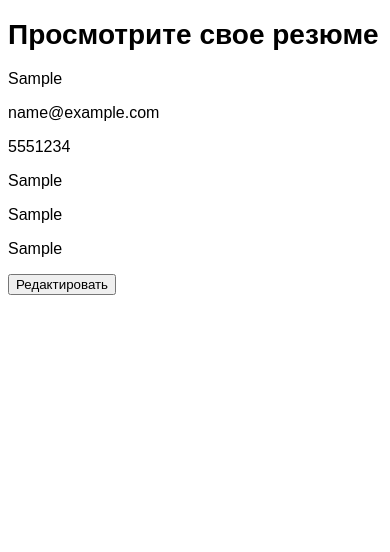
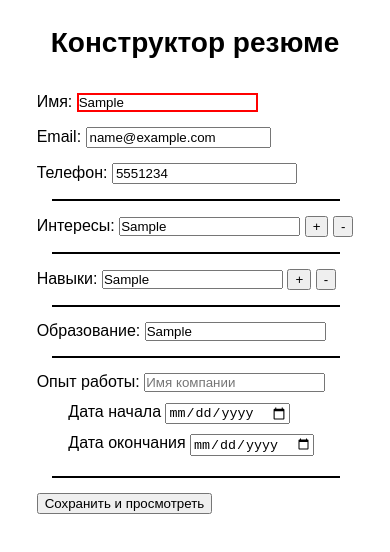
Before and after one commit to 1mpuryyyyy/qualifying_PROD, a website: page solution/building.html in a window 390 px wide. Both pictures are taken after typing "Sample", "name@example.com", "5551234", "Sample", "Sample", "Sample" into the empty fields and a click on the button "Сохранить и просмотреть". Drawn offline with nearby package versions, Linux system fonts and the light colour scheme.

Commit message:
add and remove buttons, connect with resume, calendar and pattern of phone

```diff
--- a/solution/building.html
+++ b/solution/building.html
@@ -12,33 +12,67 @@
     <form id="resume-form">
       <div>
         <label for="name">Имя:</label>
-        <input type="text" id="name" test-id="personal-info" name="name" required>
+        <input type="text" id="name" test-id="personal-info" name="name" placeholder="ФИО" required>
       </div>
+
       <div>
         <label for="email">Email:</label>
-        <input type="email" id="email" test-id="personal-info" name="email">
+        <input type="email" id="email" test-id="personal-info" placeholder="example@gmail.com" name="email">
       </div>
+
       <div>
-        <label for="phone">Телефон:</label>
-        <input type="tel" id="phone" test-id="personal-info" name="phone" required>
+        <label for="telephone">Телефон:</label>
+        <input type="tel" id="telephone" test-id="personal-info" name="telephone"
+               data-mask="phone"
+               placeholder="+7(977)777-77-77"
+               minlength=16 maxlength=16   required/>
       </div>
-      <div>
-        <label for="summary">Краткое описание:</label>
-        <textarea id="summary" name="summary" rows="5" cols="40" required></textarea>
+
+      <div class="br"></div>
+
+      <div class="inputs" id="summary_div">
+        <label for="summary">Интересы:</label>
+        <input type='text' id="summary" name="summary" placeholder="Ваше хобби" required>
+        <button class="create">+</button>
+        <button class="delete">-</button>
       </div>
-      <div>
+
+      <div class="br"></div>
+
+      <div class="inputs" id="skills_div">
         <label for="skills">Навыки:</label>
-        <input type="text" id="skills" name="skills" placeholder="Например, HTML, CSS, JS" required>
+        <input type="text" id="skills" name="skills" placeholder="Ваш стек или умения" required>
+        <button class="create">+</button>
+        <button class="delete">-</button>
       </div>
-      <div>
+
+      <div class="br"></div>
+
+      <div id="education_div">
         <label for="education">Образование:</label>
-        <input type="text" id="education" name="education" placeholder="Например, МГУ, факультет математики" required>
+        <input type="text" id="education" name="education" placeholder="Перечислите все виды" required>
       </div>
+
+      <div class="br"></div>
+
       <div>
         <label for="experience">Опыт работы:</label>
-        <input type="text" id="experience" name="experience" placeholder="Например, Google, веб-разработчик, 2 года"
+        <input type="text" id="experience" name="experience" placeholder="Имя компании"
                required>
+        <div class="experience">
+          <label for="start">
+            Дата начала
+            <input type="date" id="start" name="start" placeholder="Дата начала" required>
+          </label>
+
+          <label for="end">
+            Дата окончания
+            <input type="date" id="end" name="end" placeholder="Дата окончания" required>
+          </label>
+
+        </div>
       </div>
+      <div class="br"></div>
       <div>
         <button type="submit" id="submit">Сохранить и просмотреть</button>
       </div>
@@ -50,7 +84,7 @@
   <div>
     <p id="name-display"></p>
     <p id="email-display"></p>
-    <p id="phone-display"></p>
+    <p id="telephone-display"></p>
     <p id="summary-display"></p>
     <p id="skills-display"></p>
     <p id="education-display"></p>
@@ -62,4 +96,6 @@
 </div>
 </body>
 <script src="index.js"></script>
+<script src="./components/imask.js"></script>
+<script src="./components/main.js"></script>
 </html>
--- a/solution/index.js
+++ b/solution/index.js
@@ -3,49 +3,62 @@ function saveFormData() {
   // Получаем элементы формы по их id
   let name = document.getElementById("name");
   let email = document.getElementById("email");
-    let phone = document.getElementById("phone");
-    let summary = document.getElementById("summary");
-    let skills = document.getElementById("skills");
+  let phone = document.getElementById("telephone");
+
+  let summaryDiv = document.getElementById('summary_div');
+  let inputs_summary = summaryDiv.querySelectorAll('input');
+  let summary = '';
+  inputs_summary.forEach(function (input) {
+    summary += (input).value + ' ';
+  });
+
+  let skills_div = document.getElementById("skills_div");
+  let inputs_skills = skills_div.querySelectorAll('input');
+  let skills = '';
+  inputs_skills.forEach(function (input) {
+    skills += (input).value + ' ';
+  });
+
   let education = document.getElementById("education");
   let experience = document.getElementById("experience");
 
   // Сохраняем значения элементов формы в local storage с ключами, соответствующими их id
   localStorage.setItem("name", name.value);
   localStorage.setItem("email", email.value);
-    localStorage.setItem("phone", phone.value);
-    localStorage.setItem("summary", summary.value);
-    localStorage.setItem("skills", skills.value);
+  localStorage.setItem("telephone", phone.value);
+  localStorage.setItem("summary", summary.trim().split(' ').join(', '));
+  localStorage.setItem("skills", skills.trim().split(' ').join(', '));
   localStorage.setItem("education", education.value);
   localStorage.setItem("experience", experience.value);
 }
 
 // Функция для загрузки данных формы из local storage
-function loadFormData() {
-    // Получаем элементы формы по их id
-    let name = document.getElementById("name");
-    let email = document.getElementById("email");
-    let phone = document.getElementById("phone");
-    let summary = document.getElementById("summary");
-    let skills = document.getElementById("skills");
-    let education = document.getElementById("education");
-    let experience = document.getElementById("experience");
-
-    // Загружаем значения элементов формы из local storage с ключами, соответствующими их id
-    name.value = localStorage.getItem("name");
-    email.value = localStorage.getItem("email");
-    phone.value = localStorage.getItem("phone");
-    summary.value = localStorage.getItem("summary");
-    skills.value = localStorage.getItem("skills");
-    education.value = localStorage.getItem("education");
-    experience.value = localStorage.getItem("experience");
-}
+// function loadFormData() {
+//   // Получаем элементы формы по их id
+//   let name = document.getElementById("name");
+//   let email = document.getElementById("email");
+//   let phone = document.getElementById("phone");
+//   let summary = document.getElementById("summary");
+//   let skills = document.getElementById("skills");
+//   let education = document.getElementById("education");
+//   let experience = document.getElementById("experience");
+//
+//   // Загружаем значения элементов формы из local storage с ключами, соответствующими их id
+//   name.value = localStorage.getItem("name");
+//   email.value = localStorage.getItem("email");
+//   phone.value = localStorage.getItem("phone");
+//   summary.value = localStorage.getItem("summary");
+//   skills.value = localStorage.getItem("skills");
+//   education.value = localStorage.getItem("education");
+//   experience.value = localStorage.getItem("experience");
+// }
 
 // Функция для отображения данных резюме на странице просмотра
 function displayResumeData() {
   // Получаем элементы резюме по их id
   let nameDisplay = document.getElementById("name-display");
   let emailDisplay = document.getElementById("email-display");
-    let phoneDisplay = document.getElementById("phone-display");
+  let telephoneDisplay = document.getElementById("telephone-display");
   let summaryDisplay = document.getElementById("summary-display");
   let skillsDisplay = document.getElementById("skills-display");
   let educationDisplay = document.getElementById("education-display");
@@ -54,7 +67,7 @@ function displayResumeData() {
   // Отображаем значения элементов резюме из local storage с ключами, соответствующими их id
   nameDisplay.textContent = localStorage.getItem("name");
   emailDisplay.textContent = localStorage.getItem("email");
-    phoneDisplay.textContent = localStorage.getItem("phone");
+  telephoneDisplay.textContent = localStorage.getItem("telephone");
   summaryDisplay.textContent = localStorage.getItem("summary");
   skillsDisplay.textContent = localStorage.getItem("skills");
   educationDisplay.textContent = localStorage.getItem("education");
@@ -62,10 +75,10 @@ function displayResumeData() {
 }
 
 let submitButton = document.getElementById("submit");
-submitButton.addEventListener("click", function(event) {
+submitButton.addEventListener("click", function (event) {
   event.preventDefault();
   saveFormData();
-    if (document.getElementById('name').value) {
+  if (document.getElementById('name').value.split(' ').length === 3) {
     document.getElementById('name').style.border = '1px solid black'
     let del_div = document.getElementById('resume');
     let add_div = document.getElementById('build');
@@ -78,22 +91,39 @@ submitButton.addEventListener("click", function(event) {
 });
 
 let editButton = document.getElementById("edit");
-editButton.addEventListener("click", function(event) {
+editButton.addEventListener("click", function (event) {
   event.preventDefault();
   let del_div = document.getElementById('resume');
   let add_div = document.getElementById('build');
   del_div.style.display = 'None';
-    add_div.style.display = 'Block';
-    loadFormData();
+  add_div.style.display = 'flex';
+  // loadFormData();
 });
 
-// Проверяем, на какой странице мы находимся
-// let currentUrl = window.location.href;
-//
-// if (currentUrl.endsWith("building.html")) {
-//     loadFormData();
-// }
-//
-// if (currentUrl.endsWith("resume.html")) {
-//     displayResumeData();
-// }
+let addButton = document.getElementsByClassName('create');
+console.log(addButton)
+
+for (let i = 0; i < addButton.length; i++) {
+  addButton[i].addEventListener('click', function() {
+    let parentElement = this.closest('.inputs');
+    let newInput = document.createElement("input");
+    newInput.setAttribute("type", "text");
+    newInput.style.margin = '4px';
+    parentElement.insertBefore(newInput, this);
+  });
+}
+
+let deleteButton = document.getElementsByClassName('delete');
+console.log(deleteButton)
+
+for (let i = 0; i < deleteButton.length; i++) {
+  deleteButton[i].addEventListener('click', function() {
+    let parentElement = this.closest('.inputs');
+    let inputs = parentElement.querySelectorAll('input[type="text"]');
+
+    if (inputs.length > 0) {
+      let lastInput = inputs[inputs.length - 1];
+      parentElement.removeChild(lastInput);
+    }
+  });
+}
--- a/solution/styles/index.css
+++ b/solution/styles/index.css
@@ -1,10 +1,41 @@
+:root{
+  --display-primary: flex;
+}
+
+#resume-form > * {
+    margin-top: 15px;
+}
+
 body {
   font-family: Arial, Helvetica, sans-serif;
 }
 
+.build{
+  display: var(--display-primary);
+  flex-direction: column;
+  justify-content: center;
+  align-items: center;
+}
 h1 {
   font-size: 28px;
 }
 .resume{
   display: none;
 }
+.experience{
+  display: var(--display-primary);
+  flex-direction: column;
+  margin: 2% 10% 2% 10%;
+}
+.experience > *{
+  margin: 2% 0 2% 0;
+}
+
+input[type="text"]{ padding: 0; line-height: 10px; }
+
+.br{
+  width: 90%;
+  border: 1px solid black;
+  margin: 0 5% 0 5%;
+
+}
```
Lines whose indentation alone changed are shown as unchanged.
